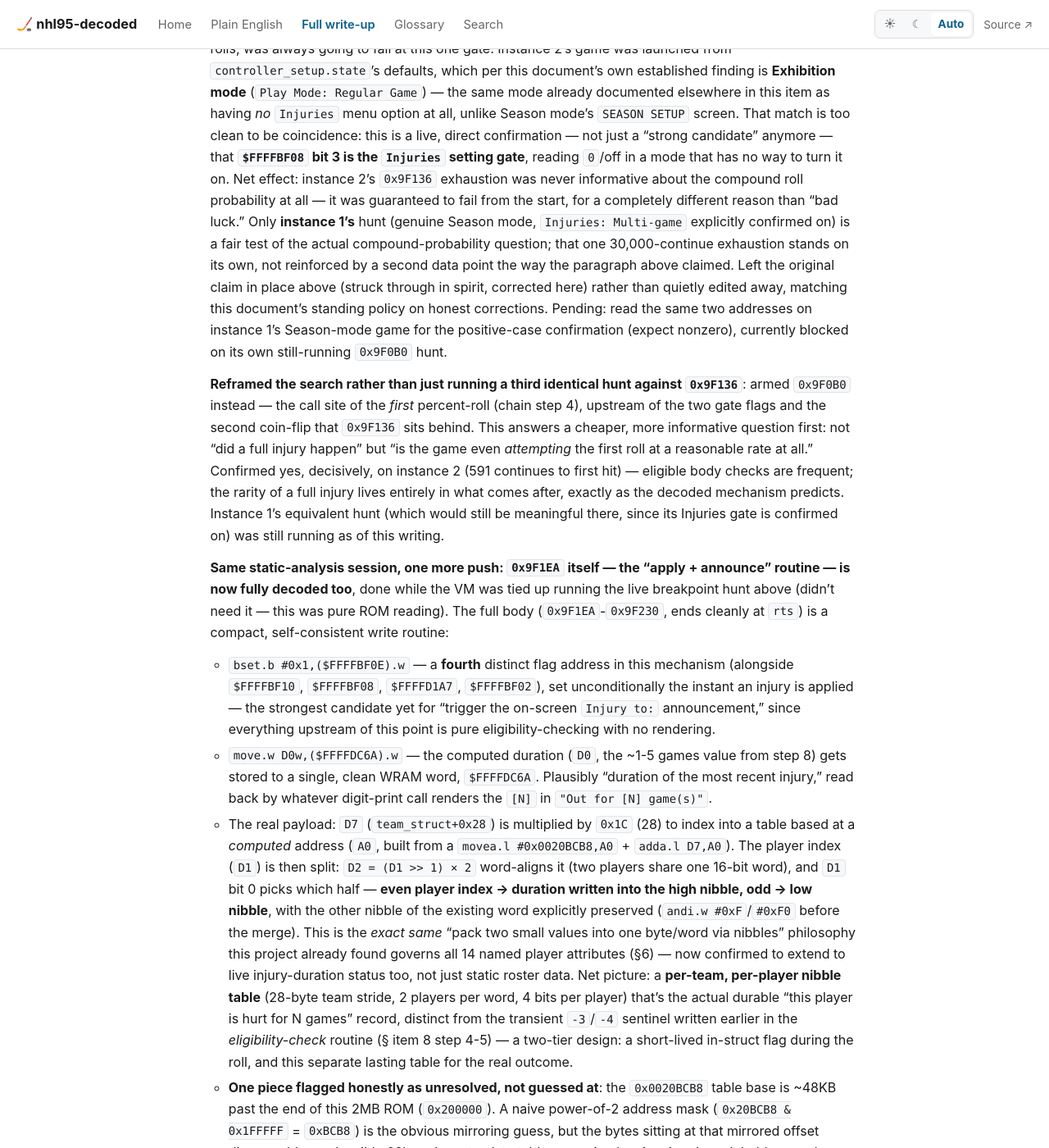
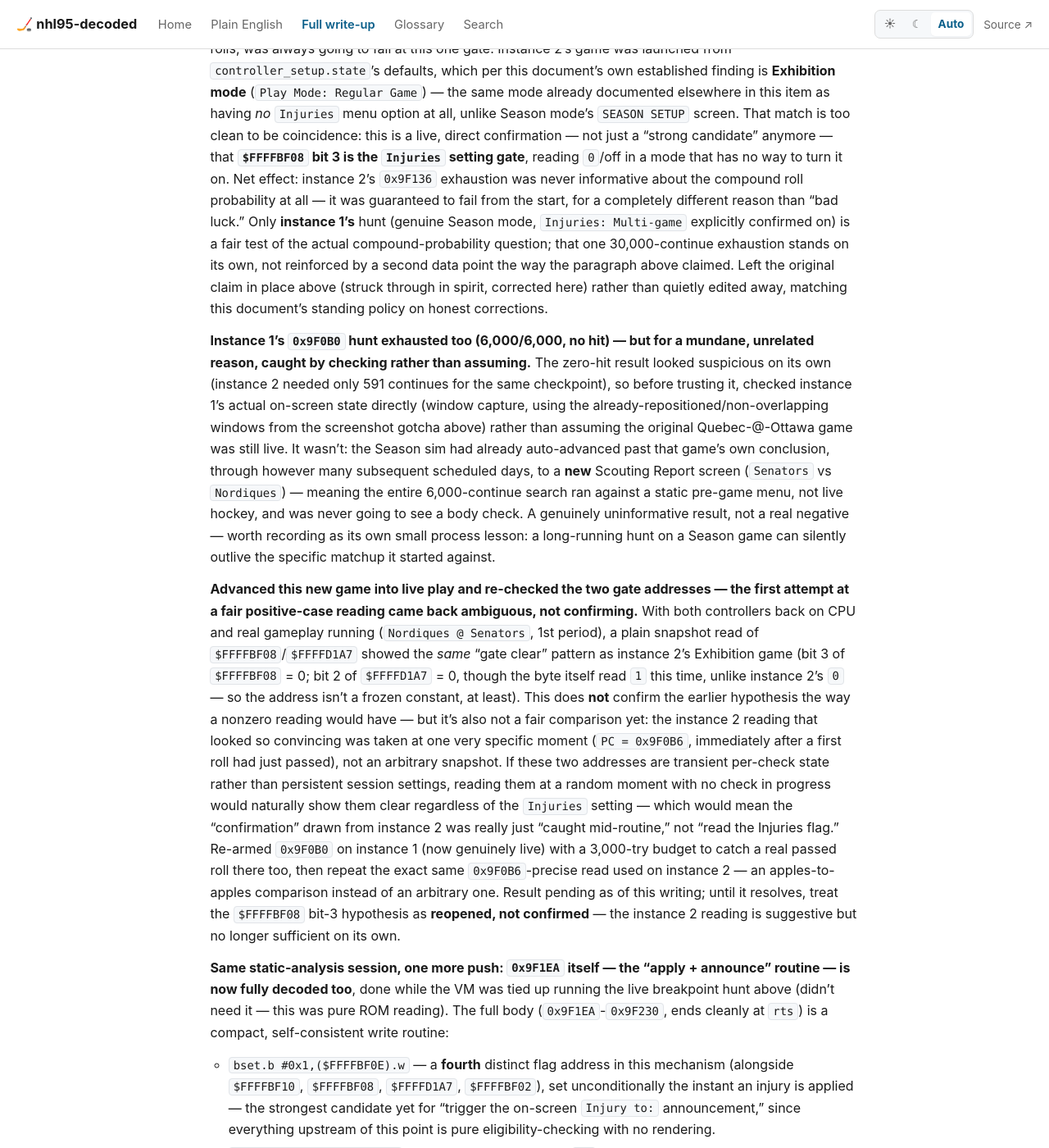
Before and after one commit to BreakableHoodie/nhl95-decoded, a Jekyll site: the page built from docs/FINDINGS.md, in a window 1280 px wide and 1400 px high, scrolled down 47938 px. Shown: the whole window at 82% size. Built offline with Jekyll 4.4.1, drawn with Linux system fonts in a browser that asks for light colours; our own code applies the rules of GitHub Pages for plain Markdown files.

Commit message:
Issue #9: instance 1's 0x9F0B0 exhaustion was against a stale menu, not live play; reopen the gate-flag question
Checked instance 1's actual on-screen state before trusting its
suspicious zero-hit result -- the Season sim had already auto-advanced
past the original Quebec@Ottawa game to a new Scouting Report screen
(Senators vs Nordiques), so the whole 6000-continue hunt ran against a
static menu, never live hockey. Advanced into the new game and re-read
the two hypothesized gate-flag addresses for the "positive case" this
session has been chasing -- came back ambiguous, not confirming (same
"clear" pattern as the Exhibition-mode reading). Flagging honestly that
the instance 2 reading which looked like confirmation was taken at one
very specific moment (right after a passed roll), not an arbitrary
snapshot -- if these are transient per-check state rather than
persistent settings, an arbitrary read proves nothing either way.
Re-armed 0x9F0B0 on instance 1 (now genuinely live) for an apples-to-
apples comparison at the same precise moment. Downgrading the bit-3
hypothesis from "live-confirmed" back to "reopened" until that resolves.

Co-Authored-By: Claude Sonnet 5 <noreply@anthropic.com>
Claude-Session: https://claude.ai/code/session_011aZ1aA9KD8EzFd2c37CkWn

```diff
--- a/docs/FINDINGS.md
+++ b/docs/FINDINGS.md
@@ -2386,22 +2386,50 @@ loop (`0x0083E88`). See §5.
    the way the paragraph above claimed. Left the original claim in place
    above (struck through in spirit, corrected here) rather than quietly
    edited away, matching this document's standing policy on honest
-   corrections. Pending: read the same two addresses on instance 1's
-   Season-mode game for the positive-case confirmation (expect nonzero),
-   currently blocked on its own still-running `0x9F0B0` hunt.
-
-   **Reframed the search rather than just running a third identical
-   hunt against `0x9F136`**: armed `0x9F0B0` instead — the call site of
-   the *first* percent-roll (chain step 4), upstream of the two gate
-   flags and the second coin-flip that `0x9F136` sits behind. This
-   answers a cheaper, more informative question first: not "did a full
-   injury happen" but "is the game even *attempting* the first roll at a
-   reasonable rate at all." Confirmed yes, decisively, on instance 2 (591
-   continues to first hit) — eligible body checks are frequent; the
-   rarity of a full injury lives entirely in what comes after, exactly as
-   the decoded mechanism predicts. Instance 1's equivalent hunt (which
-   would still be meaningful there, since its Injuries gate is
-   confirmed on) was still running as of this writing.
+   corrections.
+
+   **Instance 1's `0x9F0B0` hunt exhausted too (6,000/6,000, no hit) —
+   but for a mundane, unrelated reason, caught by checking rather than
+   assuming.** The zero-hit result looked suspicious on its own (instance
+   2 needed only 591 continues for the same checkpoint), so before
+   trusting it, checked instance 1's actual on-screen state directly
+   (window capture, using the already-repositioned/non-overlapping
+   windows from the screenshot gotcha above) rather than assuming the
+   original Quebec-@-Ottawa game was still live. It wasn't: the Season
+   sim had already auto-advanced past that game's own conclusion,
+   through however many subsequent scheduled days, to a **new**
+   Scouting Report screen (`Senators` vs `Nordiques`) — meaning the
+   entire 6,000-continue search ran against a static pre-game menu, not
+   live hockey, and was never going to see a body check. A genuinely
+   uninformative result, not a real negative — worth recording as its
+   own small process lesson: a long-running hunt on a Season game can
+   silently outlive the specific matchup it started against.
+
+   **Advanced this new game into live play and re-checked the two gate
+   addresses — the first attempt at a fair positive-case reading came
+   back ambiguous, not confirming.** With both controllers back on CPU
+   and real gameplay running (`Nordiques @ Senators`, 1st period), a
+   plain snapshot read of `$FFFFBF08`/`$FFFFD1A7` showed the *same*
+   "gate clear" pattern as instance 2's Exhibition game (bit 3 of
+   `$FFFFBF08` = 0; bit 2 of `$FFFFD1A7` = 0, though the byte itself
+   read `1` this time, unlike instance 2's `0` — so the address isn't a
+   frozen constant, at least). This does **not** confirm the earlier
+   hypothesis the way a nonzero reading would have — but it's also not
+   a fair comparison yet: the instance 2 reading that looked so
+   convincing was taken at one very specific moment (`PC = 0x9F0B6`,
+   immediately after a first roll had just passed), not an arbitrary
+   snapshot. If these two addresses are transient per-check state rather
+   than persistent session settings, reading them at a random moment
+   with no check in progress would naturally show them clear regardless
+   of the `Injuries` setting — which would mean the "confirmation" drawn
+   from instance 2 was really just "caught mid-routine," not "read the
+   Injuries flag." Re-armed `0x9F0B0` on instance 1 (now genuinely live)
+   with a 3,000-try budget to catch a real passed roll there too, then
+   repeat the exact same `0x9F0B6`-precise read used on instance 2 — an
+   apples-to-apples comparison instead of an arbitrary one. Result
+   pending as of this writing; until it resolves, treat the `$FFFFBF08`
+   bit-3 hypothesis as **reopened, not confirmed** — the instance 2
+   reading is suggestive but no longer sufficient on its own.
 
    **Same static-analysis session, one more push: `0x9F1EA` itself — the
    "apply + announce" routine — is now fully decoded too**, done while
```
